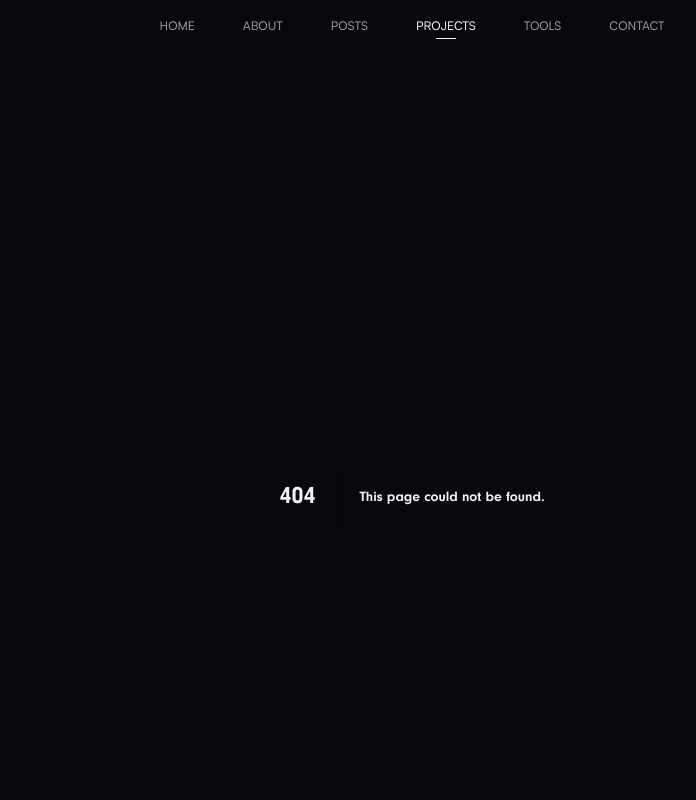
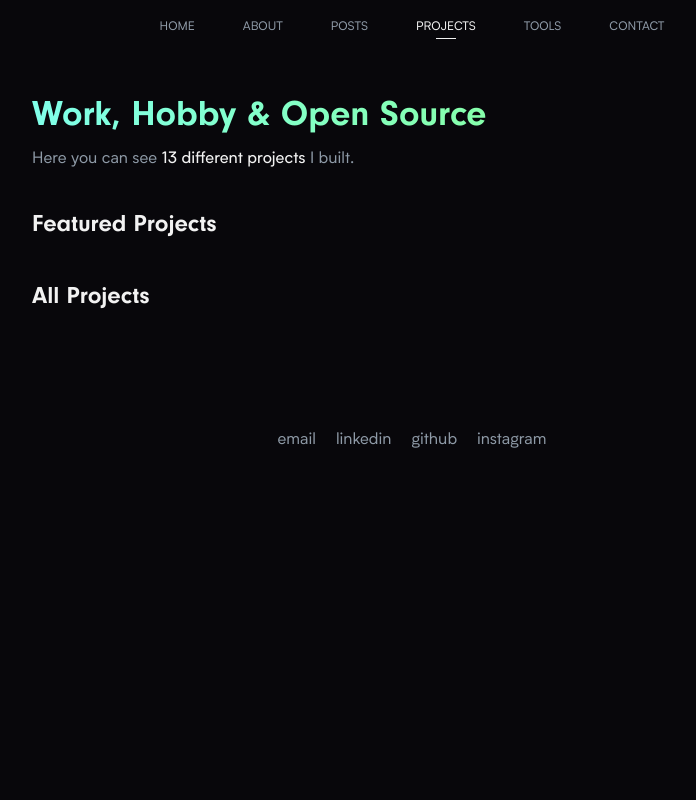
Before and after one commit to tilnoene/tilnoene.com, a Next.js app: page /projects in a window 1280 px wide. Before the commit this address had no page. Shown: the top 800 px of the page, without its empty margins (228-924 px from the left). Built offline with nearby package versions, Linux system fonts and the light colour scheme.

Commit message:
feat: Create projects page

```diff
--- /dev/null
+++ b/src/app/projects/page.tsx
@@ -0,0 +1,25 @@
+import GradientTitle from '@/app/components/GradientTitle'
+
+export default function Projects() {
+  return (
+    <div>
+      <div>
+        <GradientTitle className="from-cyan to-green mb-2">
+          Work, Hobby & Open Source
+        </GradientTitle>
+
+        <p>
+          Here you can see <strong>{13} different projects</strong> I built.
+        </p>
+      </div>
+
+      <div className="my-10">
+        <h2>Featured Projects</h2>
+      </div>
+
+      <div>
+        <h2>All Projects</h2>
+      </div>
+    </div>
+  )
+}
```
